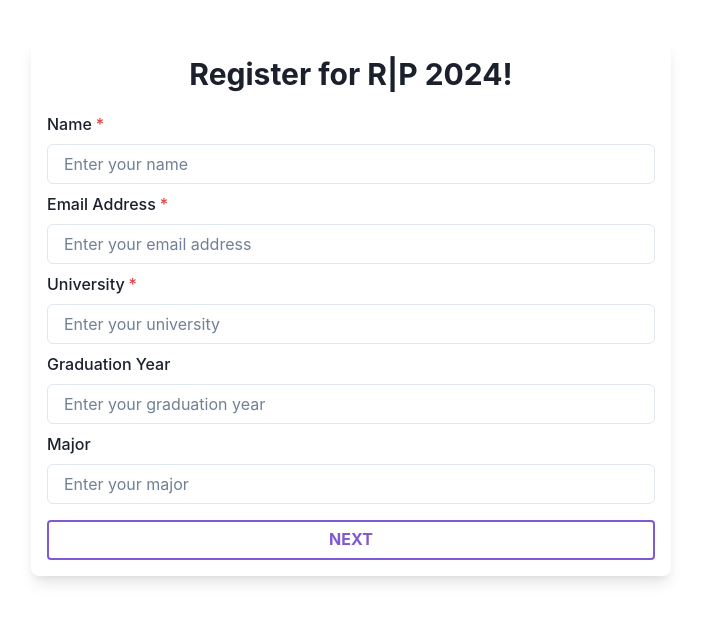
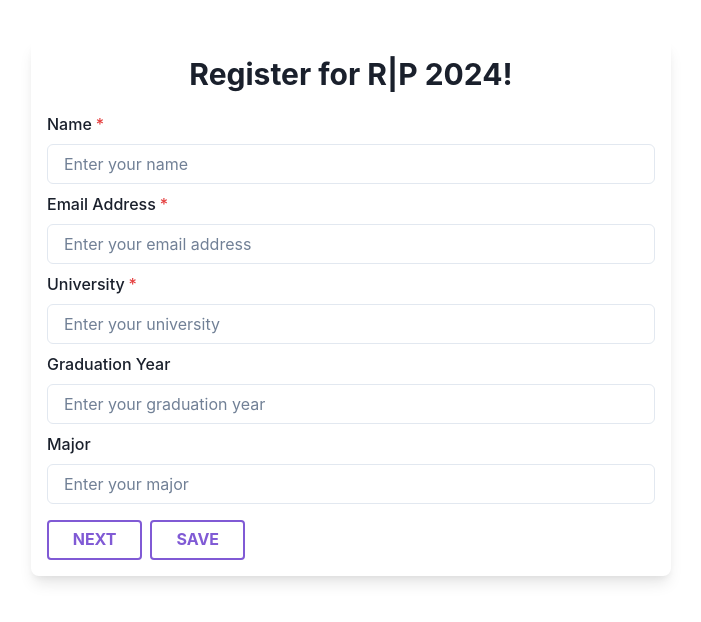
Before and after one commit to ReflectionsProjections/rp-web-2024, a React (Vite) app: page /registration in a window 1280 px wide. Shown: the top 622 px of the page, without its empty margins (289-990 px from the left). Built offline with nearby package versions, Linux system fonts and the light colour scheme; a web font is replaced by a local one.

Commit message:
registeration

```diff
--- a/src/routes/registration.tsx
+++ b/src/routes/registration.tsx
@@ -1,4 +1,6 @@
 import { useState } from "react";
+import axios from "axios";
+
 import {
 	FormControl,
 	FormLabel,
@@ -16,7 +18,9 @@ import {
 export default function Registration() {
 	const [fieldCount, setFieldCount] = useState(1);
 
-	const handleFieldCountIncrease = () => {
+
+
+const handleFieldCountIncrease = () => {
 		setFieldCount((prevCount) => prevCount + 1);
 	};
 
@@ -41,6 +45,14 @@ export default function Registration() {
 		interest_puzzlebang: "",
 		interest_mechmania: "",
 	});
+	const handleFieldSave = async () => {
+		const promise = axios.post('/save', formData);
+		toast.promise(promise, {
+			success: { title: 'Success!', description: 'Your data has been saved.' },
+			error: { title: 'Oops!', description: 'Something went wrong - please try again.' },
+			loading: { title: 'Saving', description: 'Please wait...' },
+		});
+	};
 
 	const handleFieldChange = (field, value) => {
 		setFormData({
@@ -86,6 +98,7 @@ export default function Registration() {
 	const handleSubmit = (e) => {
 		e.preventDefault();
 		//add api call here
+		//make a post request function here for ./submit
 		console.log(formData);
 	};
 	return (
@@ -358,6 +371,8 @@ export default function Registration() {
 						</Button>
 					)}
 					{fieldCount < 3 && (
+
+					<HStack>
 						<Button
 							type="submit"
 							colorScheme="purple"
@@ -368,7 +383,20 @@ export default function Registration() {
 							{" "}
 							Next{" "}
 						</Button>
+
+						<Button
+							type="submit"
+							colorScheme="purple"
+							mt={4}
+							w="100%"
+							onClick={handleFieldSave}
+							>
+							{" "}
+							Save{" "}
+						</Button>
+					</HStack>
 					)}
+
 					{fieldCount == 3 && (
 						<Button
 							type="submit"
@@ -381,7 +409,10 @@ export default function Registration() {
 							Submit{" "}
 						</Button>
 					)}
+
+
 				</HStack>
+
 			</form>
 		</Stack>
 	);
```
